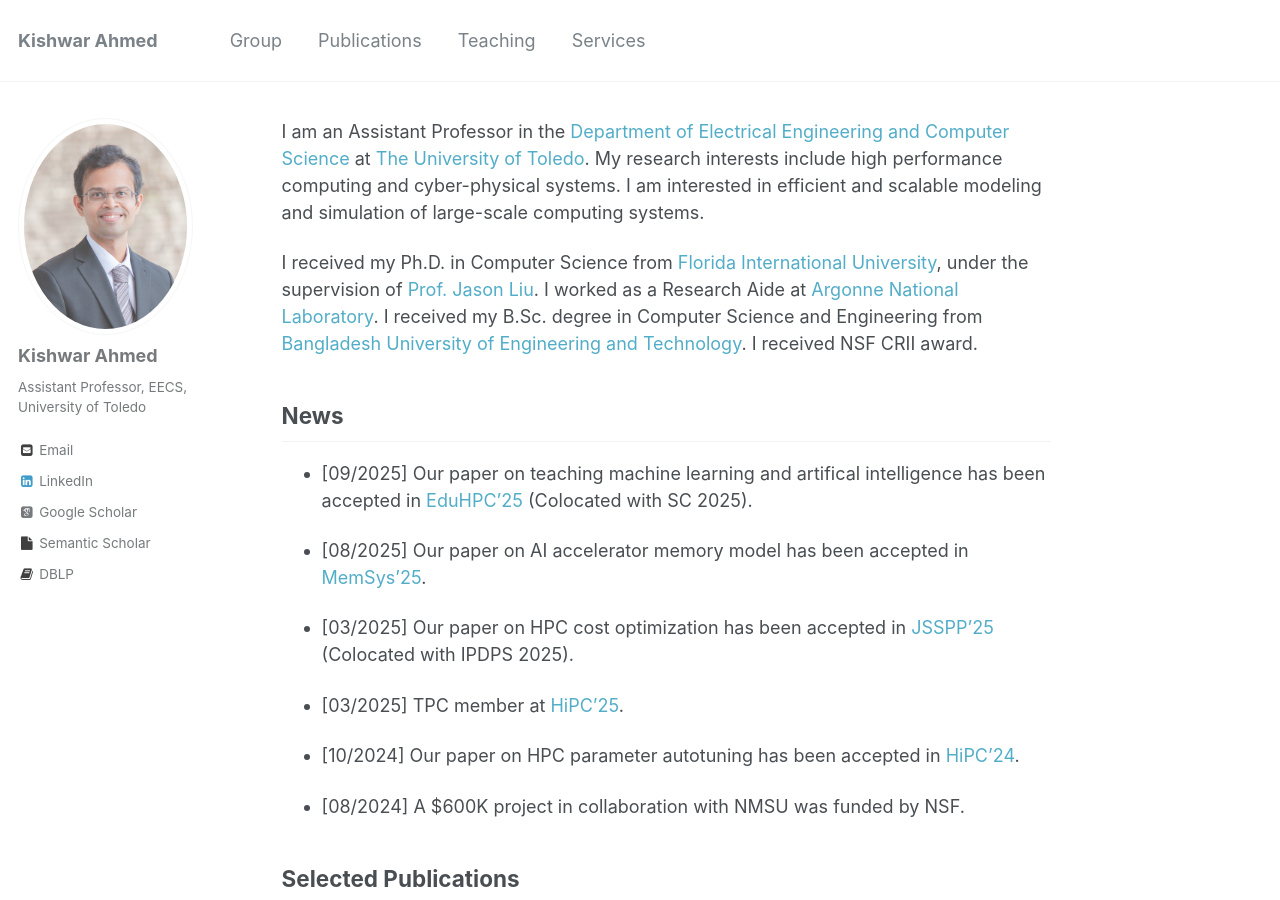
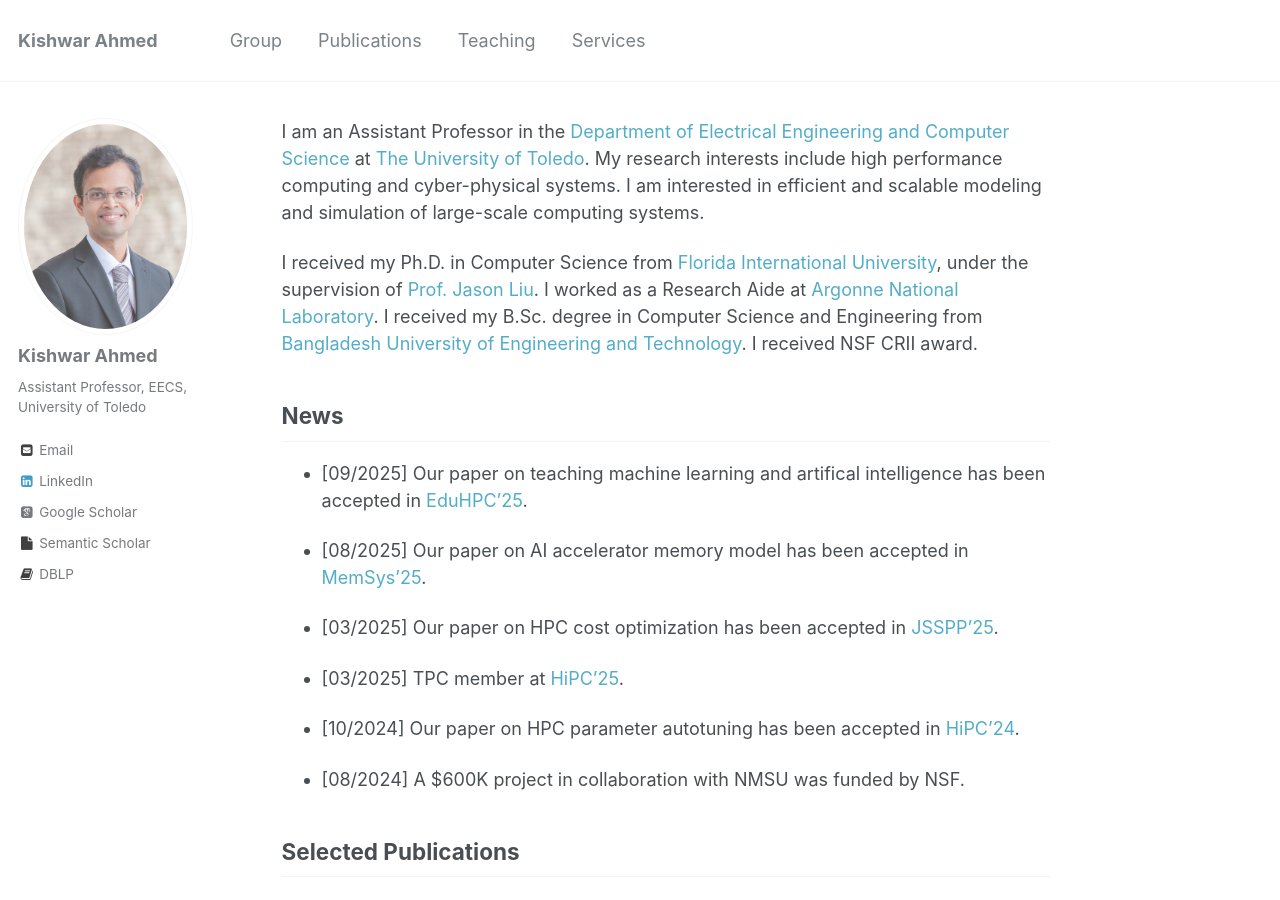
Before and after one commit to kishwarbd/kishwarbd.github.io, a Jekyll site: the page built from _pages/about.md, in a window 1280 px wide and 900 px high. Built offline with Jekyll 4.4.1, drawn with Linux system fonts in a browser that asks for light colours; some web fonts are replaced.

Commit message:
Update about.md

```diff
--- a/_pages/about.md
+++ b/_pages/about.md
@@ -14,11 +14,11 @@ Jason Liu](https://people.cis.fiu.edu/liux/). I worked as a Research Aide at [Ar
 
 
 ## News
-* [09/2025] Our paper on teaching machine learning and artifical intelligence has been accepted in [EduHPC'25](https://tcpp.cs.gsu.edu/curriculum/?q=eduHPC25) (Colocated with SC 2025).
+* [09/2025] Our paper on teaching machine learning and artifical intelligence has been accepted in [EduHPC'25](https://tcpp.cs.gsu.edu/curriculum/?q=eduHPC25).
 
 * [08/2025] Our paper on AI accelerator memory model has been accepted in [MemSys'25](https://www.memsys.io/).
 
-* [03/2025] Our paper on HPC cost optimization has been accepted in [JSSPP'25](https://jsspp.org/) (Colocated with IPDPS 2025).
+* [03/2025] Our paper on HPC cost optimization has been accepted in [JSSPP'25](https://jsspp.org/).
 
 * [03/2025] TPC member at [HiPC'25](https://www.hipc.org/).
 
```
